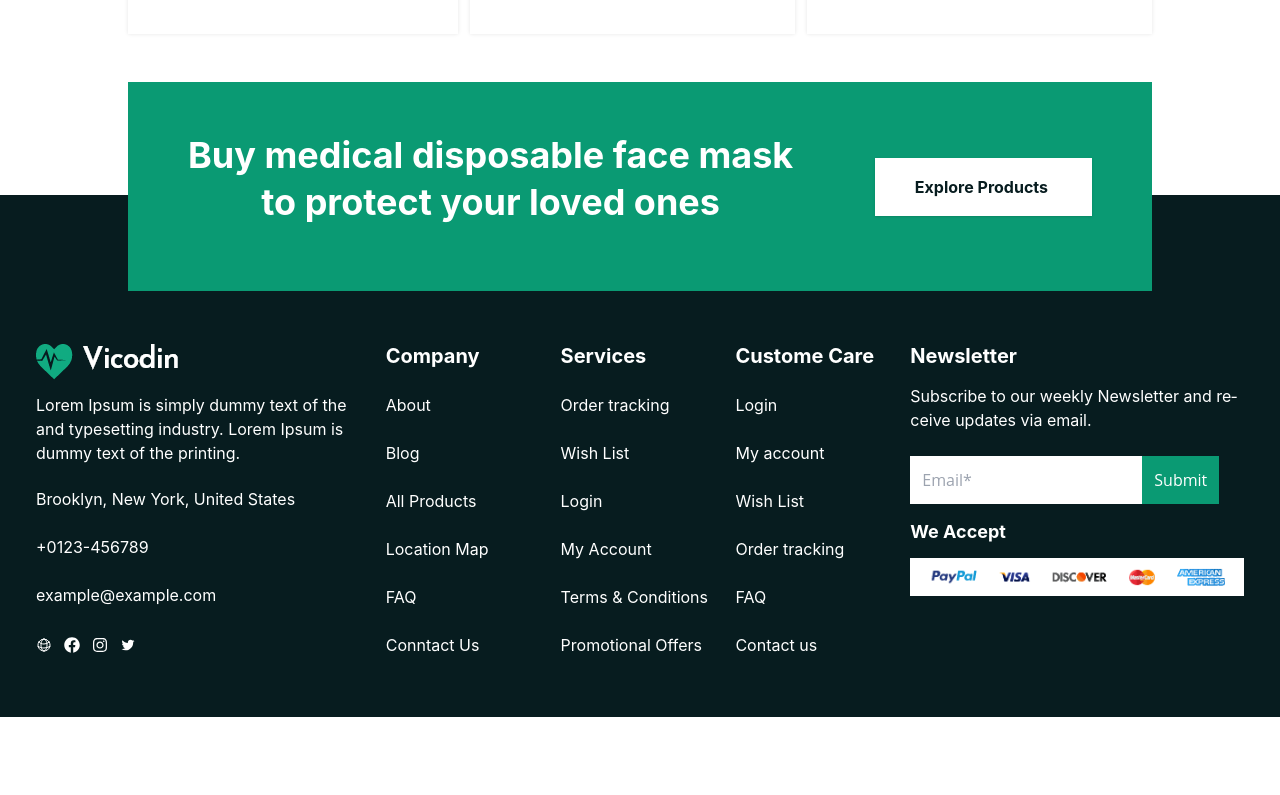
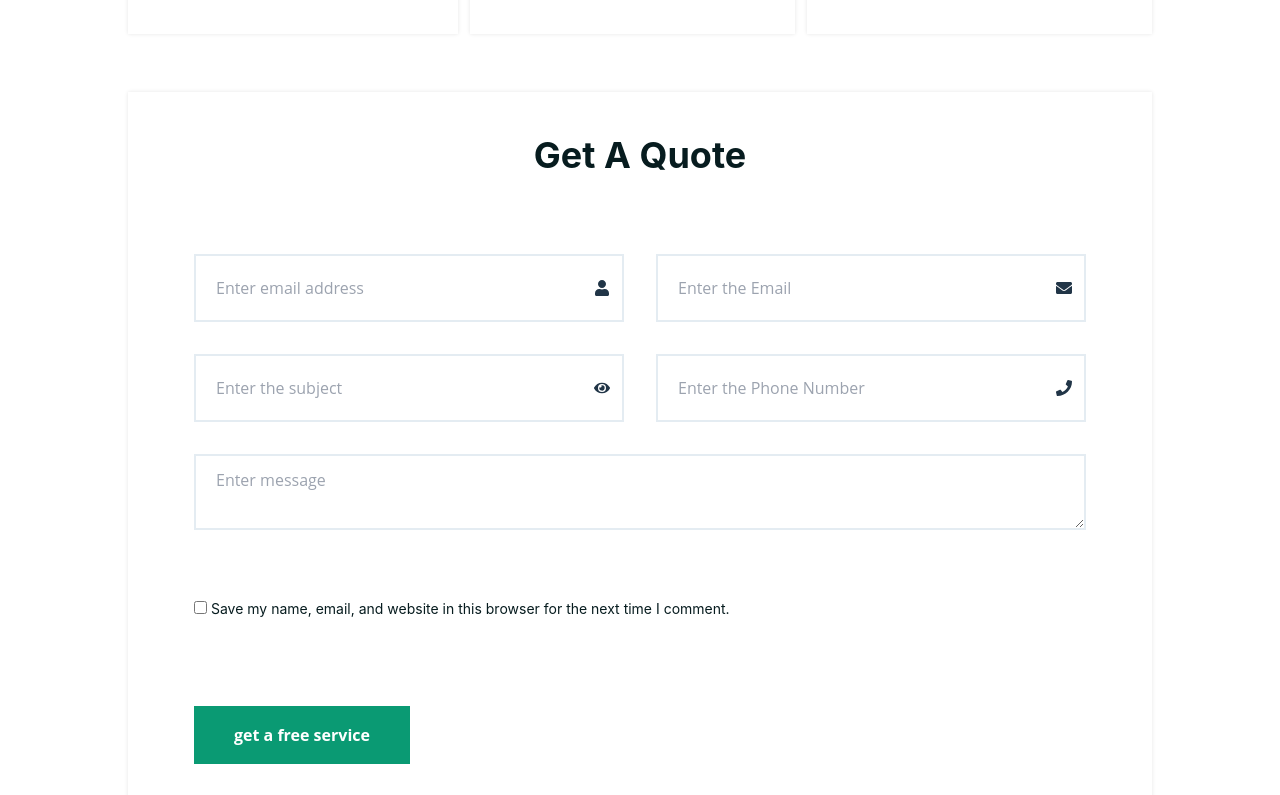
Before and after one commit to HarshShahDev/jpharam, a React (Vite) app in the folder client/: page /contact in a window 1280 px wide. Shown: the part 445-1240 px from the top of the page. Before the commit the page ends 1162 px from the top, so only its background shows below. Built offline with nearby package versions, Linux system fonts and the light colour scheme.

Commit message:
feat: :sparkles: Created Cantact Messae form component

```diff
--- a/client/src/components/Contact/ContactCards.tsx
+++ b/client/src/components/Contact/ContactCards.tsx
@@ -1,4 +1,5 @@
 //import React from 'react'
+import ContactMessage from "./ContactMessage";
 
 export default function Contact() {
   const contact = [
@@ -40,6 +41,7 @@ export default function Contact() {
           </div>
         ))}
       </section>
+      <ContactMessage />
     </>
   );
 }
--- /dev/null
+++ b/client/src/components/Contact/ContactMessage.tsx
@@ -0,0 +1,77 @@
+//import React from "react";
+import {FaUser, FaEnvelope, FaEye, FaPhone } from "react-icons/fa";
+
+import Heading from "../Heading";
+import "../../style/index.css";
+
+export default function ContactMessage() {
+  const ContactMessage = [
+    {
+      name: "name",
+      type: "text",
+      placeholder: "Enter email address",
+      icon: <FaUser />
+
+    },
+    {
+      type: "email",
+      name: "email",
+      placeholder: "Enter the Email",
+      icon: <FaEnvelope/>
+    },
+    {
+      type: "text",
+      name: "subject",
+      placeholder: "Enter the subject",
+      icon: <FaEye />
+    },
+    {
+      type: "text",
+      name: "phone",
+      placeholder: "Enter the Phone Number",
+      icon: <FaPhone/>
+    },
+  ];
+  return (
+    <>
+      <section className="max-w-5xl mx-auto">
+        <div className="contact-msg max-w-5xl mx-auto gap-3 mb--25 mb-10">
+          <div className=" mb--25 mb-40 relative mt-[30px] z-[1] pt-10 pb-[50px] px-[50px] shadow-[0_0_4px_rgba(0,0,0,0.1)] -webkit-box-shadow: 0 0 4px rgba(0, 0, 0, 0.1) bg-white">
+            <Heading heading="Get A Quote" subHeading="" />
+
+            <form id="contact-form" action="#" method="post" className="grid grid-cols-2 gap-8 mb-7 mx-1 p-3">
+              {ContactMessage.map((con, index) => (
+                <div key={index} className="relative border-2 border-[#E4ECF2] flex items-center pr-3">
+                <input
+                  key={index}
+                  className="focus:border-[#0A9A73] focus-visible:outline-0 bg-white w-full p-5 py-5 pr-10 pl-5"
+                  type={con.type}
+                  name={con.type}
+                  placeholder={con.placeholder}
+                />
+                {con.icon && <span className="">{con.icon}</span>}
+              </div>
+
+              ))}
+              <div className=" top-[30px] col-span-2">
+                <textarea name="message" placeholder="Enter message" className="border-2 border-[#E4ECF2] w-full p-5 mb-7 pr-10 pl-5 px-5 py-3"></textarea>
+              </div>
+              <p className="col-span-2">
+                <label className="input-info-save mb-0  text-sm ">
+                  <input type="checkbox" name="agree" /> Save my name, email,
+                  and website in this browser for the next time I comment.
+                </label>
+              </p>
+              <div className="btn-wrapper mt-0 col-span-2">
+                <button className="btn" type="submit">
+                  get a free service
+                </button>
+              </div>
+              <p></p>
+            </form>
+          </div>
+        </div>
+      </section>
+    </>
+  );
+}
```
